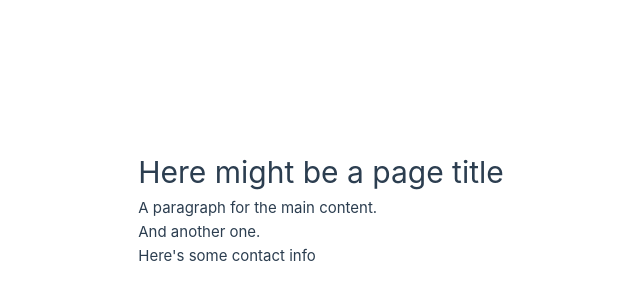
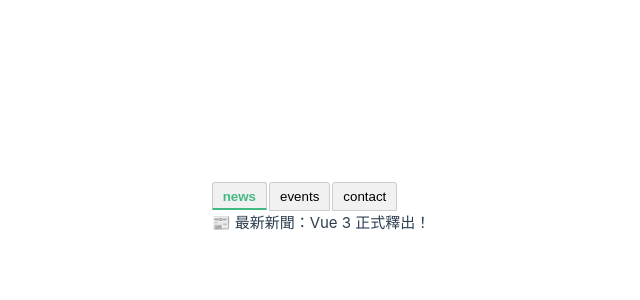
Before and after one commit to Chun5102/testproject, a Vue app: page / in a window 1280 px wide. Shown: the part 192-492 px from the top of the page, without its empty margins (319-959 px from the left). Built offline with nearby package versions, Linux system fonts and the light colour scheme.

Commit message:
動態插槽 SlotPanel.vue TabBar.vue TabPanel.vue TabBarP.vue

```diff
--- a/src/App.vue
+++ b/src/App.vue
@@ -37,6 +37,8 @@ import PropsComp from './components/PropsComp.vue'
 import ProductPage from './components/ProductPage.vue'
 import FancyButton from './components/slot/FancyButton.vue'
 import BaseLayout from './components/slot/BaseLayout.vue'
+import TabBar from './components/slot/TabBar.vue'
+import TabBarP from './components/slot/TabBarp.vue'
 
 import { ref } from 'vue'
 
@@ -117,14 +119,16 @@ function onDelete() {
     <!-- <FancyButton><template v-slot:default>click me</template></FancyButton>
     <FancyButton><template #default>click me</template></FancyButton>
     <FancyButton>click me</FancyButton> -->
-    <BaseLayout
-      ><template #header><h1>Here might be a page title</h1></template>
+    <!-- <BaseLayout>
+      <template #header><h1>Here might be a page title</h1></template>
       <template #default>
         <p>A paragraph for the main content.</p>
         <p>And another one.</p>
       </template>
-      <template #footer><p>Here's some contact info</p></template></BaseLayout
-    >
+      <template #footer><p>Here's some contact info</p></template>
+    </BaseLayout> -->
+    <!-- <TabBar /> -->
+    <TabBarP />
   </main>
 </template>
 
--- /dev/null
+++ b/src/components/slot/SlotPanel.vue
@@ -0,0 +1,17 @@
+<script setup>
+defineProps({ active: String })
+</script>
+
+<template>
+  <div class="panel">
+    <slot :name="active" />
+  </div>
+</template>
+
+<style scoped>
+.panel {
+  padding: 10px;
+  border: 1px solid #ccc;
+  border-radius: 4px;
+}
+</style>
--- /dev/null
+++ b/src/components/slot/TabBar.vue
@@ -0,0 +1,22 @@
+<script setup>
+import { ref } from 'vue'
+import SlotPanel from './SlotPanel.vue'
+
+const selected = ref('profile')
+const tabs = [
+  { lable: '個人資料', value: 'profile' },
+  { lable: '設定', value: 'settings' },
+  { lable: '聯絡資訊', value: 'contact' },
+]
+</script>
+
+<template>
+  <button v-for="tab in tabs" @click="selected = tab.value">{{ tab.lable }}</button>
+  <SlotPanel :active="selected">
+    <template #[selected]>
+      <p>這是 {{ selected }} 的內容</p>
+    </template>
+  </SlotPanel>
+</template>
+
+<style scoped></style>
--- /dev/null
+++ b/src/components/slot/TabBarP.vue
@@ -0,0 +1,21 @@
+<script setup>
+import TabPanel from './TabPanel.vue'
+</script>
+
+<template>
+  <TabPanel :tabs="['news', 'events', 'contact']">
+    <template #news>
+      <p>📰 最新新聞：Vue 3 正式釋出！</p>
+    </template>
+
+    <template #events>
+      <p>📅 活動資訊：本月 15 號社群聚會</p>
+    </template>
+
+    <template #contact>
+      <p>📧 聯絡我們：hello@example.com</p>
+    </template>
+  </TabPanel>
+</template>
+
+<style scoped></style>
--- /dev/null
+++ b/src/components/slot/TabPanel.vue
@@ -0,0 +1,47 @@
+<script setup>
+import { ref } from 'vue'
+
+const props = defineProps({
+  tabs: Array,
+})
+
+const activeTab = ref(props.tabs[0])
+</script>
+
+<template>
+  <div class="tab-panel">
+    <div class="tab-nav">
+      <button
+        v-for="tab in tabs"
+        :key="tab"
+        @click="activeTab = tab"
+        :class="{ active: activeTab === tab }"
+      >
+        {{ tab }}
+      </button>
+    </div>
+
+    <div class="tab-content">
+      <slot :name="activeTab" />
+    </div>
+  </div>
+</template>
+
+<style scoped>
+.tab-nav button {
+  padding: 6px 10px;
+  border-top-left-radius: 3px;
+  border-top-right-radius: 3px;
+  border: 1px solid #ccc;
+  cursor: pointer;
+  background: #f1f1f1;
+  margin-right: 2px;
+}
+.tab-nav button.active {
+  font-weight: bold;
+  color: #42b983;
+  border-bottom: 2px solid #42b983;
+  padding-bottom: 4px;
+  margin-bottom: -2px;
+}
+</style>
```
